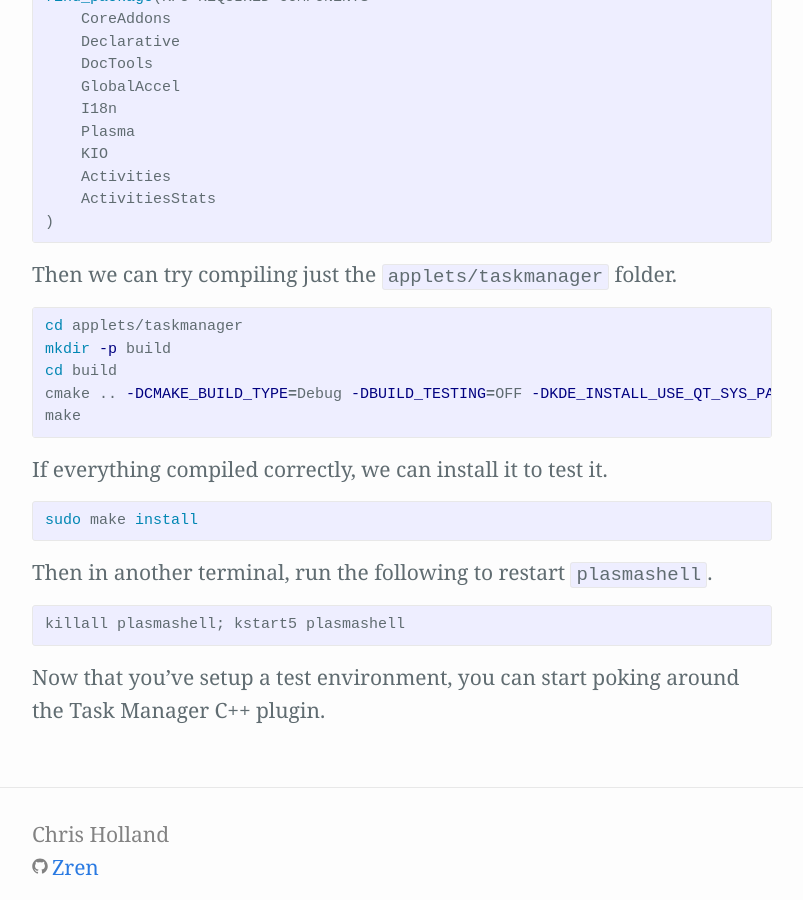
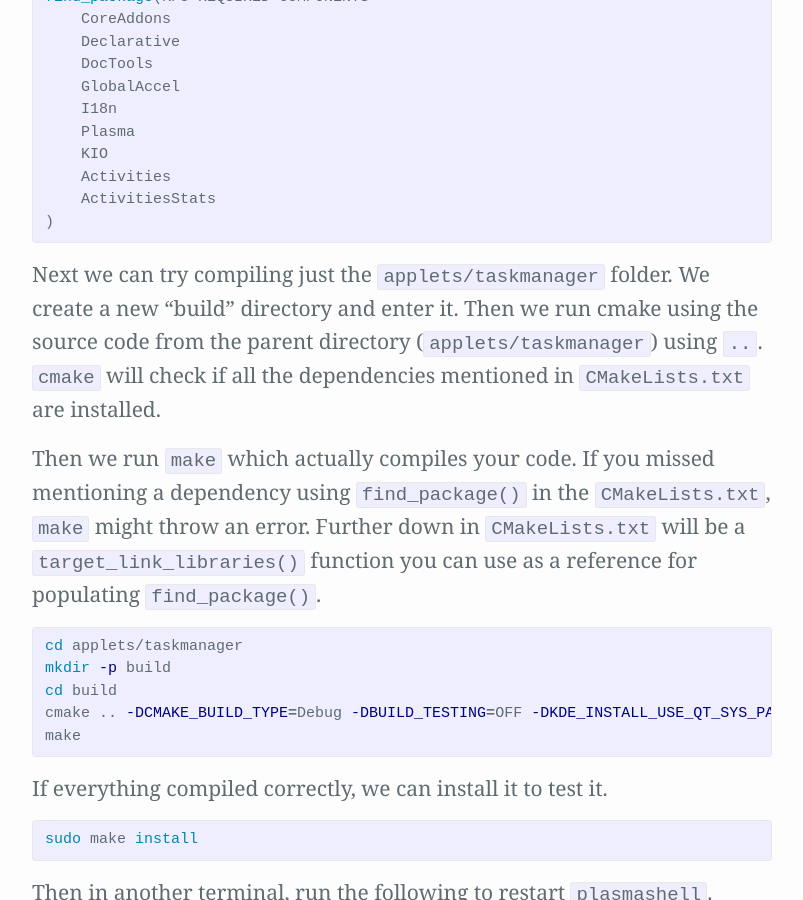
Before and after one commit to Zren/zren.github.io, a Jekyll site: the page built from _posts/2018-12-28-building-task-manager-widget-by-itself.markdown, in a window 1280 px wide and 900 px high, scrolled down 1876 px. Shown: the whole window, without its empty margins (238-1041 px from the left). Built offline with Jekyll 4.4.1, drawn with Linux system fonts in a browser that asks for light colours; some of the changed text lies outside the part shown.

Commit message:
More verbose instructions

```diff
--- a/_posts/2018-12-28-building-task-manager-widget-by-itself.markdown
+++ b/_posts/2018-12-28-building-task-manager-widget-by-itself.markdown
@@ -16,7 +16,7 @@ git clone git://anongit.kde.org/plasma-desktop
 cd plasma-desktop
 {% endhighlight %}
 
-Then we'll open up `applets/taskmanager/CMakeLists.txt` and some of the stuff from the missing info which is mostly taken from the `CMakeLists.txt`.
+Then we'll open up `applets/taskmanager/CMakeLists.txt` and some of the stuff from the missing info which is mostly taken from the `CMakeLists.txt` in plasma-desktop's root directory.
 
 {% highlight cmake %}
 cmake_minimum_required(VERSION 3.0)
@@ -56,7 +56,9 @@ find_package(KF5 REQUIRED COMPONENTS
 )
 {% endhighlight %}
 
-Then we can try compiling just the `applets/taskmanager` folder.
+Next we can try compiling just the `applets/taskmanager` folder. We create a new "build" directory and enter it. Then we run cmake using the source code from the parent directory (`applets/taskmanager`) using `..`. `cmake` will check if all the dependencies mentioned in `CMakeLists.txt` are installed.
+
+Then we run `make` which actually compiles your code. If you missed mentioning a dependency using `find_package()` in the `CMakeLists.txt`, `make` might throw an error. Further down in `CMakeLists.txt` will be a `target_link_libraries()` function you can use as a reference for populating `find_package()`.
 
 {% highlight bash %}
 cd applets/taskmanager
```
